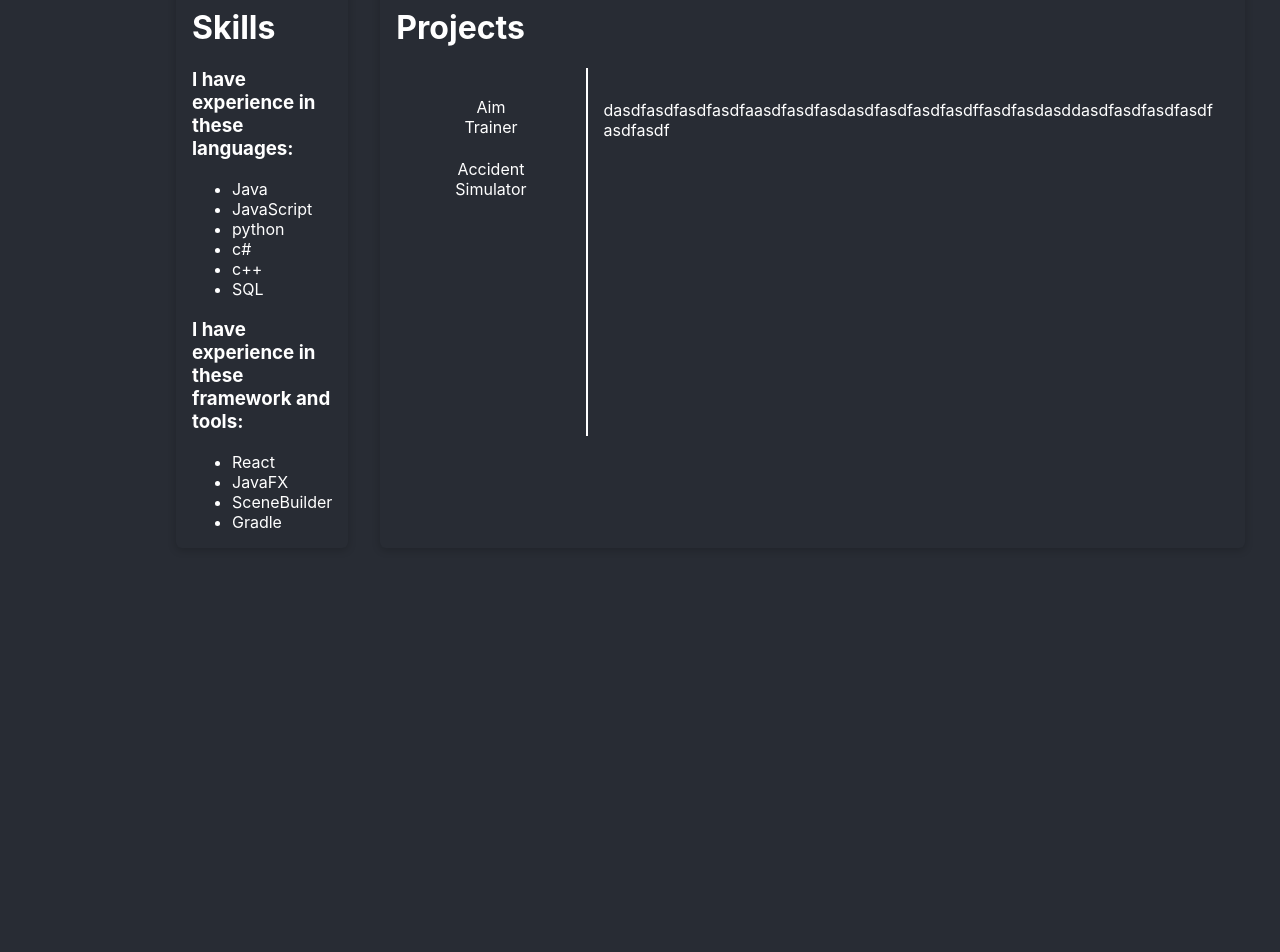
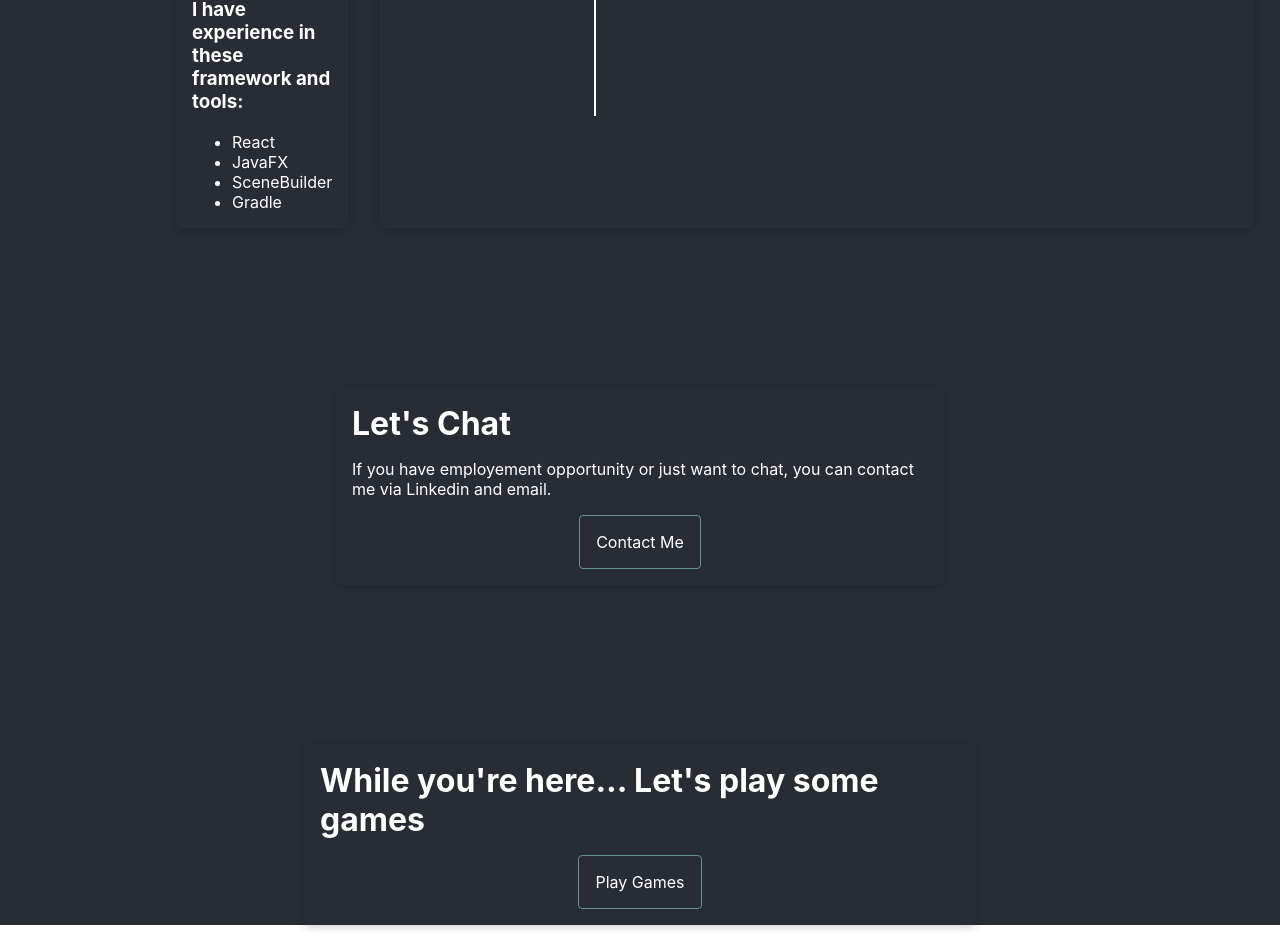
Before and after one commit to yoman321/portfolio, a React (Create React App) app: page / in a window 1280 px wide. Shown: the part 1335-2287 px from the top of the page. Built offline with nearby package versions, Linux system fonts and the light colour scheme.

Commit message:
Added ContactMe and Games Link

```diff
--- a/src/components/AboutMeComponents/AboutMe.module.css
+++ b/src/components/AboutMeComponents/AboutMe.module.css
@@ -27,7 +27,7 @@
   margin: 0 0 0 2rem;
 }
 .main {
-  margin: 20rem auto;
+  margin: 10rem auto;
   width: 90%;
   max-width: 40rem;
   display: flex;
--- /dev/null
+++ b/src/components/AboutMeComponents/ContactMe.js
@@ -0,0 +1,25 @@
+import styles from "./ContactMe.module.css";
+import SectionCard from "../ui/SectionCard";
+import { Link } from "react-router-dom";
+
+function ContactMe() {
+  return (
+    <div className={styles.main}>
+      <SectionCard>
+        <h1 className={styles.h1}>Let's Chat</h1>
+        <div className={styles.h1}>
+          <p>
+            If you have employement opportunity or just want to chat, you can
+            contact me via Linkedin and email.
+          </p>
+        </div>
+        <div className={styles.actions}>
+            <button>
+                <Link to='/ContactMe'>Contact Me</Link>
+            </button>
+        </div>
+      </SectionCard>
+    </div>
+  );
+}
+export default ContactMe;
--- /dev/null
+++ b/src/components/AboutMeComponents/ContactMe.module.css
@@ -0,0 +1,37 @@
+.main {
+  margin: 10rem auto;
+  width: 90%;
+  max-width: 40rem;
+  display: flex;
+  color: white;
+}
+.section {
+  display: flex;
+  flex-direction: column;
+  text-align: center;
+}
+.h1 {
+  margin: 1rem;
+}
+.actions {
+  margin: 1rem;
+  display: flex;
+  justify-content: center;
+}
+.actions button {
+  padding: 1rem;;
+  font: inherit;
+  cursor: pointer;
+  border: 1px solid #65928b;
+  background-color: transparent;
+  transition-duration: 0.4s;
+  border-radius: 4px;
+}
+.actions a {
+  text-decoration: none;
+  color: white;
+}
+.actions button:hover {
+  color: #282c34;
+  background-color: #65928b;
+}
--- a/src/components/AboutMeComponents/SkillsAndProjects.js
+++ b/src/components/AboutMeComponents/SkillsAndProjects.js
@@ -20,9 +20,6 @@ function SkillsAndProjects() {
     console.log(newId);
     setId(newId);
     console.log(id);
-  }
-  function displayDescription(id) {
-    return;
   }
   return (
     <div className={styles.main}>
@@ -72,7 +69,7 @@ function SkillsAndProjects() {
             <div className={styles.vl} />
             <div className={styles.text}>
               {PROJECTS_DESCRIPTION.map(desiredId =>{
-                  if (desiredId.id == id){
+                  if (desiredId.id === id){
                     return <p key={desiredId.id}>{desiredId.description}</p>
                   }
               })}
--- a/src/components/AboutMeComponents/SkillsAndProjects.module.css
+++ b/src/components/AboutMeComponents/SkillsAndProjects.module.css
@@ -1,5 +1,5 @@
 .main {
-  margin: 3rem 10rem 3rem;
+  margin: 10rem;
   max-width: 70;
   display: flex;
   flex-direction: row;
@@ -23,9 +23,11 @@
   color: white;
   border: 1px transparent;
   background-color: transparent;
-  padding: 10px 40px;
+  padding: 20px 10px;
   transition-duration: 0.4s;
   border-radius: 4px;
+  width: 10rem;
+
 }
 .actions button:hover {
   color: #282c34;
@@ -37,8 +39,7 @@
 }
 .text {
   margin: 1rem;
-  /* max-width: 23rem;
-  max-height: 23rem; */
+  /* min-width: 23rem; */
   overflow: contain;
 }
 .p {
--- /dev/null
+++ b/src/components/AboutMeComponents/ToGames.js
@@ -0,0 +1,19 @@
+import styles from './ToGames.module.css';
+import SectionCard from '../ui/SectionCard';
+import {Link} from 'react-router-dom';
+
+function ToGames(){
+    return(
+        <div className={styles.main}>
+            <SectionCard>
+               <h1 className={styles.h1}>While you're here... Let's play some games</h1>
+               <div className={styles.actions}>
+                   <button>
+                       <Link to='Games'>Play Games</Link>
+                   </button>
+               </div>
+            </SectionCard>
+        </div>
+    );
+}
+export default ToGames;
--- /dev/null
+++ b/src/components/AboutMeComponents/ToGames.module.css
@@ -0,0 +1,32 @@
+.main {
+    margin: 10rem auto;
+    width: 90%;
+    max-width: 44rem;
+    display: flex;
+    color: white;
+  }
+  .actions {
+    margin: 1rem;
+    display: flex;
+    justify-content: center;
+  }
+  .actions button {
+    padding: 1rem;;
+    font: inherit;
+    cursor: pointer;
+    border: 1px solid #65928b;
+    background-color: transparent;
+    transition-duration: 0.4s;
+    border-radius: 4px;
+  }
+  .actions a {
+    text-decoration: none;
+    color: white;
+  }
+  .actions button:hover {
+    color: #282c34;
+    background-color: #65928b;
+  }
+  .h1 {
+    margin: 1rem;
+  }
--- a/src/components/layout/Layout.module.css
+++ b/src/components/layout/Layout.module.css
@@ -6,7 +6,8 @@
 .background{
     background-color: #282c34;
     width: 100%;
-    height: 200rem;
+    height: 100%;
+    /* height: 200rem; */
 
 }
 ::-webkit-scrollbar{
--- a/src/pages/AboutMePage.js
+++ b/src/pages/AboutMePage.js
@@ -1,6 +1,8 @@
 import AboutMe from "../components/AboutMeComponents/AboutMe";
 import PicAndName from "../components/AboutMeComponents/PicAndName";
 import SkillsAndProjects from "../components/AboutMeComponents/SkillsAndProjects";
+import ContactMe from "../components/AboutMeComponents/ContactMe";
+import ToGames from '../components/AboutMeComponents/ToGames'
 
 function AboutMePage() {
   return (
@@ -8,6 +10,8 @@ function AboutMePage() {
       <PicAndName />
       <AboutMe />
       <SkillsAndProjects />
+      <ContactMe />
+      <ToGames/>
     </div>
   );
 }
```
